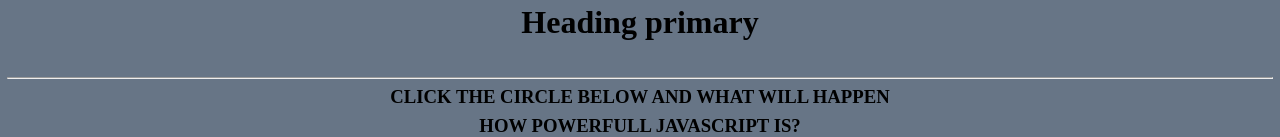
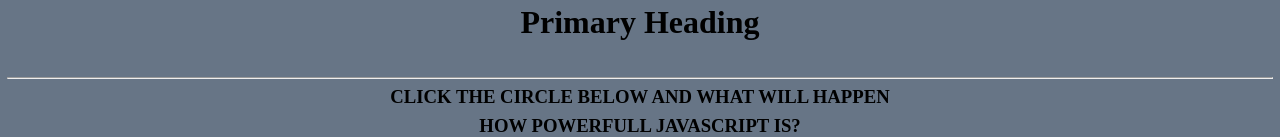
Before and after one commit to Aftabe/basic-js-code, a plain HTML site: page index.html in a window 1280 px wide. Shown: the top 137 px of the page. Drawn offline with Linux system fonts and the light colour scheme.

Commit message:
text modifed

```diff
--- a/index.html
+++ b/index.html
@@ -8,7 +8,7 @@
     <title>Javscript testing page!</title>
 </head>
 <body>
-    <h1>Heading primary</h1>
+    <h1>Primary Heading</h1>
     <br><br>
     <hr>
     <h3>Click the circle below and what will happen</h3>
```
